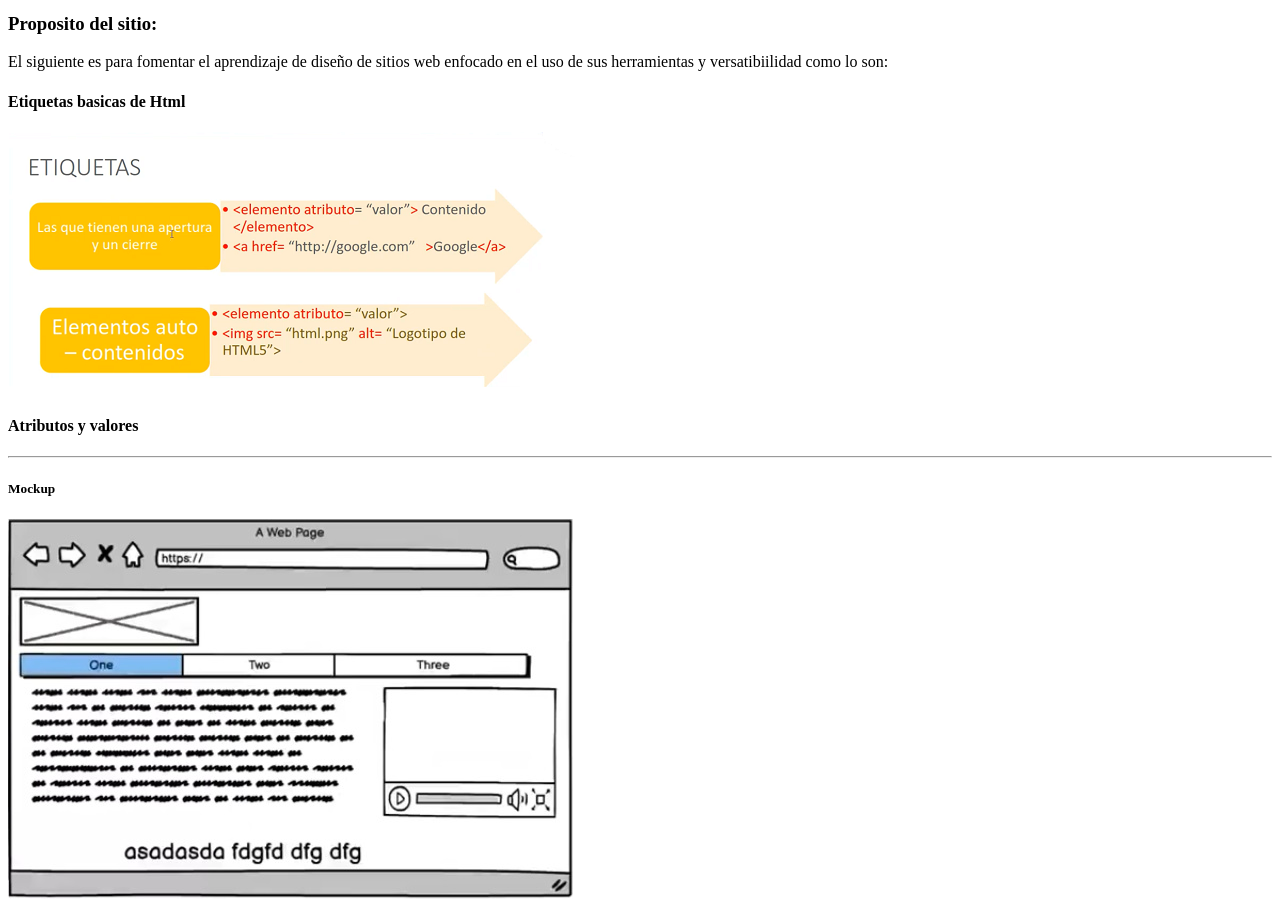
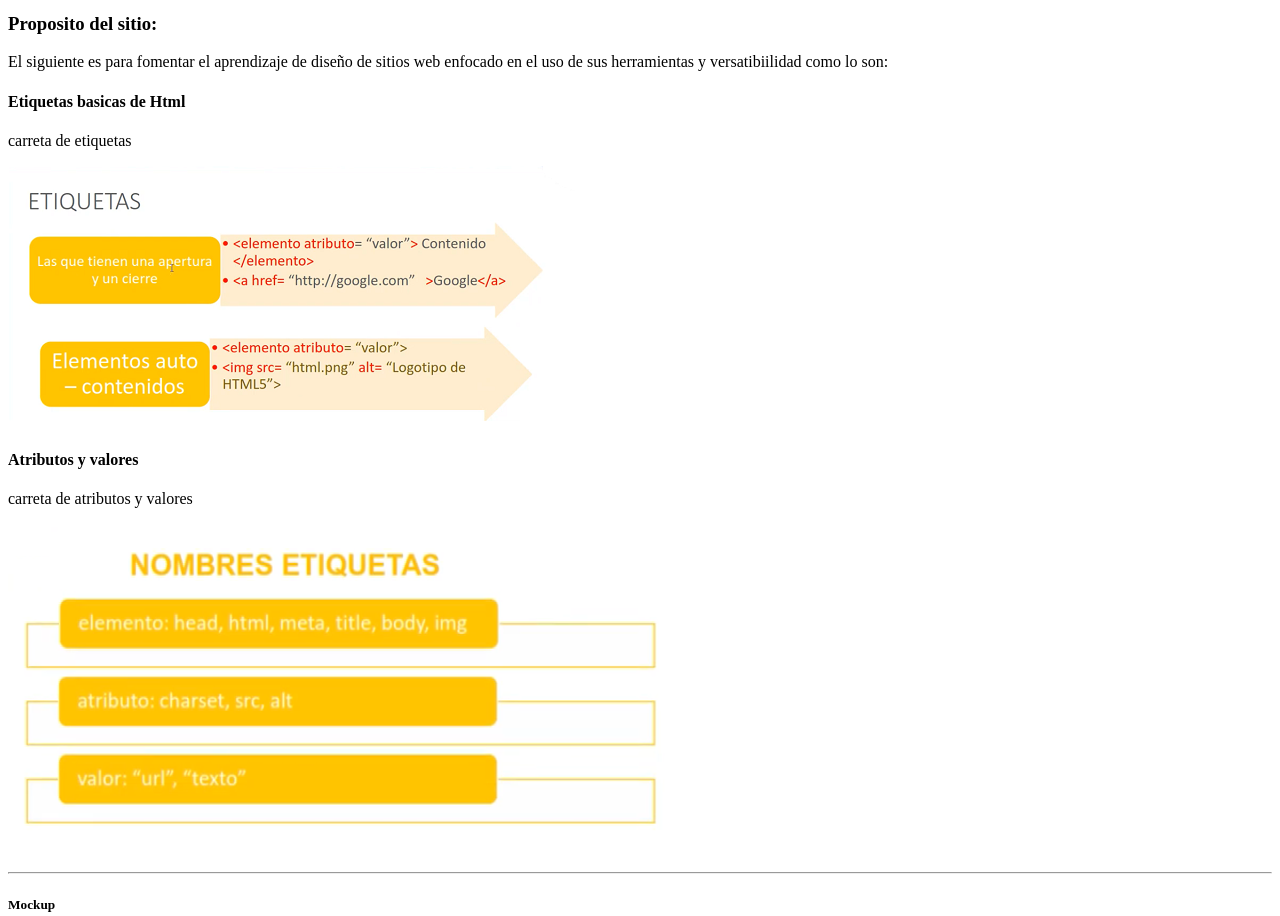
Before and after one commit to jpablo36/DSW-JuanPabloMontilla, a plain HTML site: page Fase2/design.html in a window 1280 px wide. Shown: the part 400-1316 px from the top of the page. Drawn offline with Linux system fonts and the light colour scheme.

Commit message:
Actualización Fase 2
Actualización Fase 2

```diff
--- a/Fase2/design.html
+++ b/Fase2/design.html
@@ -39,10 +39,11 @@
         <p>El siguiente es para fomentar el aprendizaje de diseño de sitios web enfocado en el uso de sus herramientas y versatibiilidad como lo son:</p>
         <article>
             <h4>Etiquetas basicas de Html</h4>
-            <p></p>
+            <p>carreta de etiquetas</p>
             <img src="img/etiqueta_html.png">
             <h4>Atributos y valores</h4>
-            <p></p>
+            <p>carreta de atributos y valores</p>
+            <img src="img/atributo_valores.png">
         </article>
     </section>
     <hr>
```
Also changed, not shown: Fase2/img/atributo_valores.png (added).
